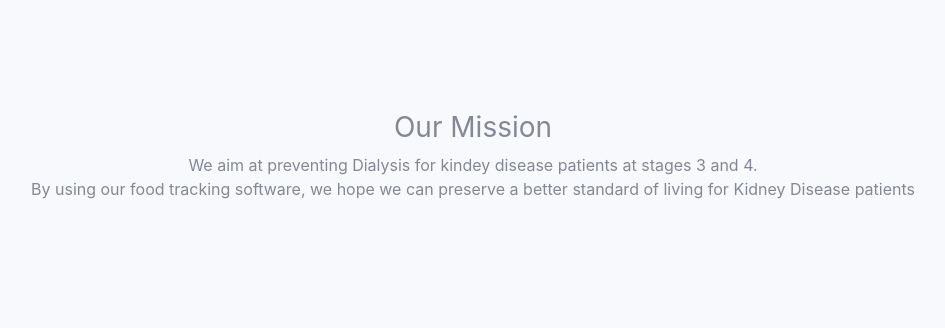
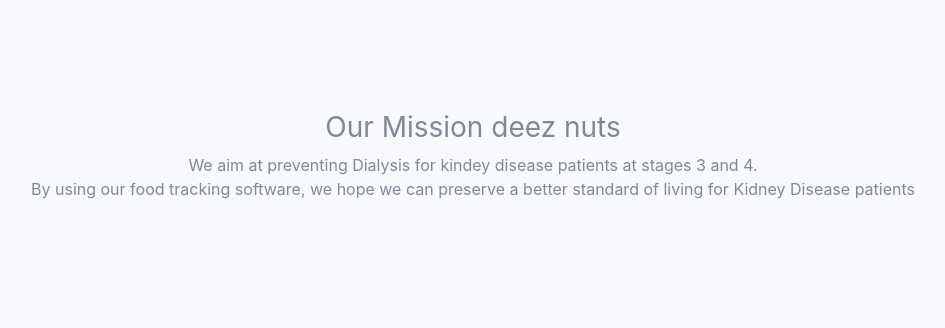
Before and after one commit to nh299/kidneywatch, a Django app: page / in a window 1280 px wide. Shown: the part 588-916 px from the top of the page, without its empty margins (167-1112 px from the left). Run offline with Django 4.2, Linux system fonts and the light colour scheme; some libraries are stand-ins or nearby versions.

Commit message:
Update index.html

```diff
--- a/kidney/kidneywatch/templates/index.html
+++ b/kidney/kidneywatch/templates/index.html
@@ -20,7 +20,7 @@
             <div class="container">
                 <div class="row">
                     <div>
-                        <h3>Our Mission</h3>
+                        <h3>Our Mission deez nuts</h3>
                         <p>We aim at preventing Dialysis for kindey disease patients at stages 3 and 4.<br> By using our food tracking software, we hope we can preserve a better standard of living for Kidney Disease patients</p>
                     </div>
                 </div>
```
